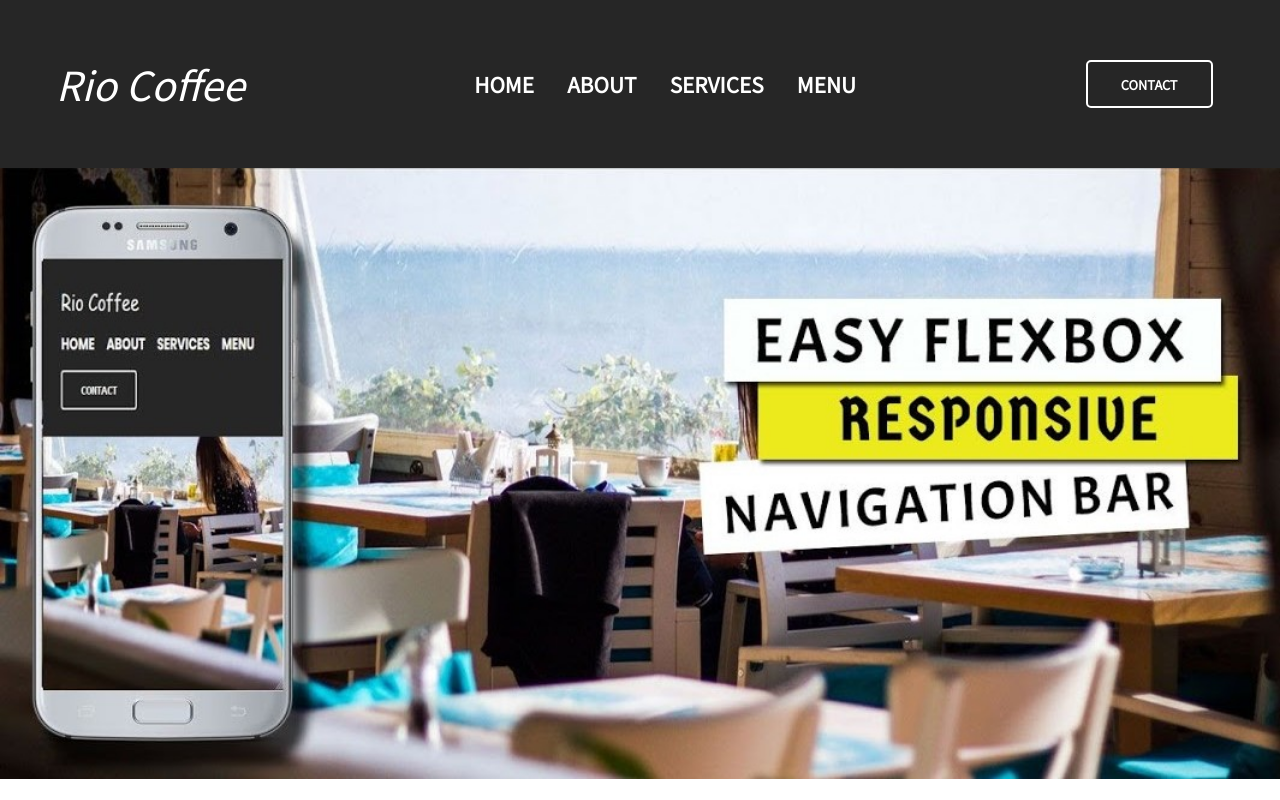
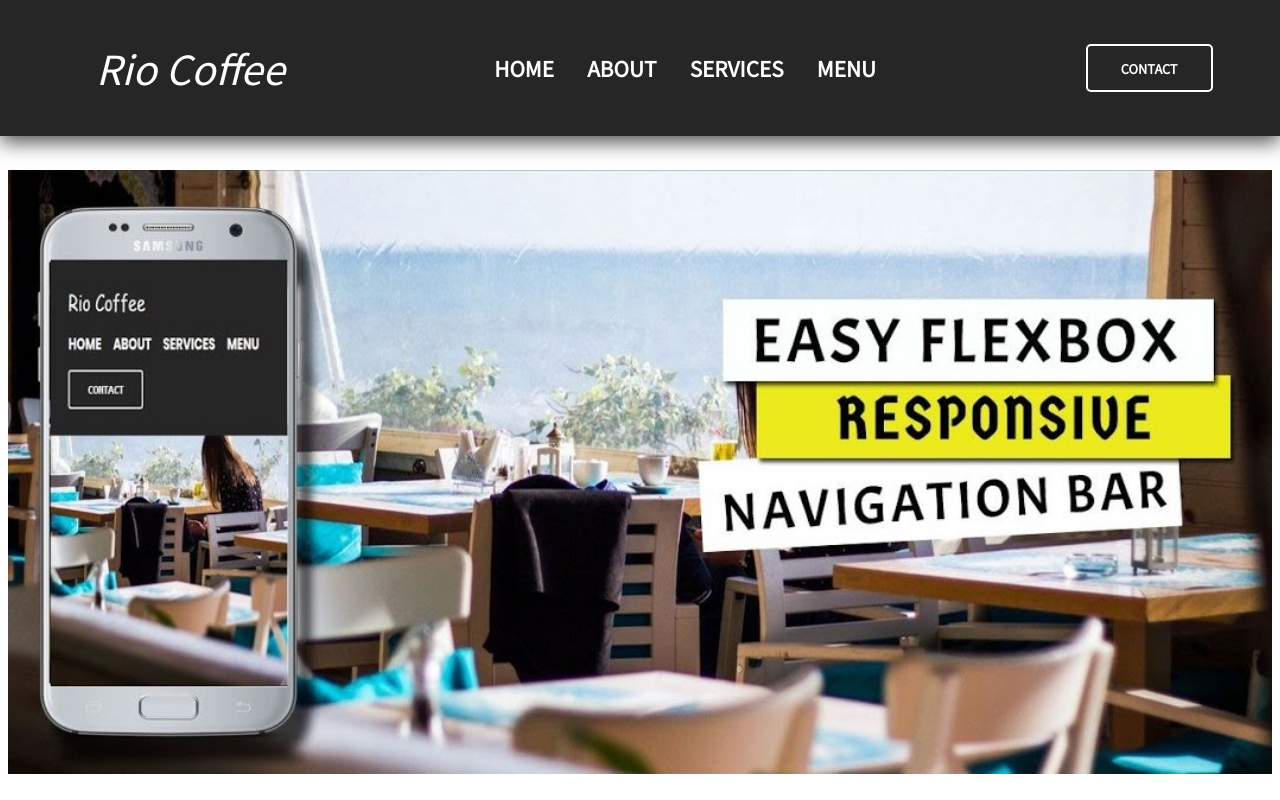
Before and after one commit to Ugin-gt/Flex-box-easy, a plain HTML site: page index.html in a window 1280 px wide. Drawn offline with Linux system fonts and the light colour scheme.

Commit message:
Modify .page-header

```diff
--- a/assets/css/style.css
+++ b/assets/css/style.css
@@ -1,22 +1,27 @@
-body, ul{
-  margin: 0;
+body{
+  margin-top: 170px;
   padding: 0;
   font-family: 'Noto Sans SC', sans-serif;
-  list-style-type: none;
+
 }
 .page-header{
+  position: fixed;
+  top: 0;
+  right: 0;
+  left: 0;
+  z-index: 2;
+  padding: 1em;
   background-color: #262626;
-
+  box-shadow: 0px 6px 19px 0px rgba(0,0,0,0.7);
 
 }
 .nav-block{
-
+  list-style-type: none;
   display:flex ;
   flex-direction: row;
   justify-content: space-between;
   align-items: center;
   flex-wrap: wrap;
-  padding: 3em 1em;
   color: white;
 
 }
```
